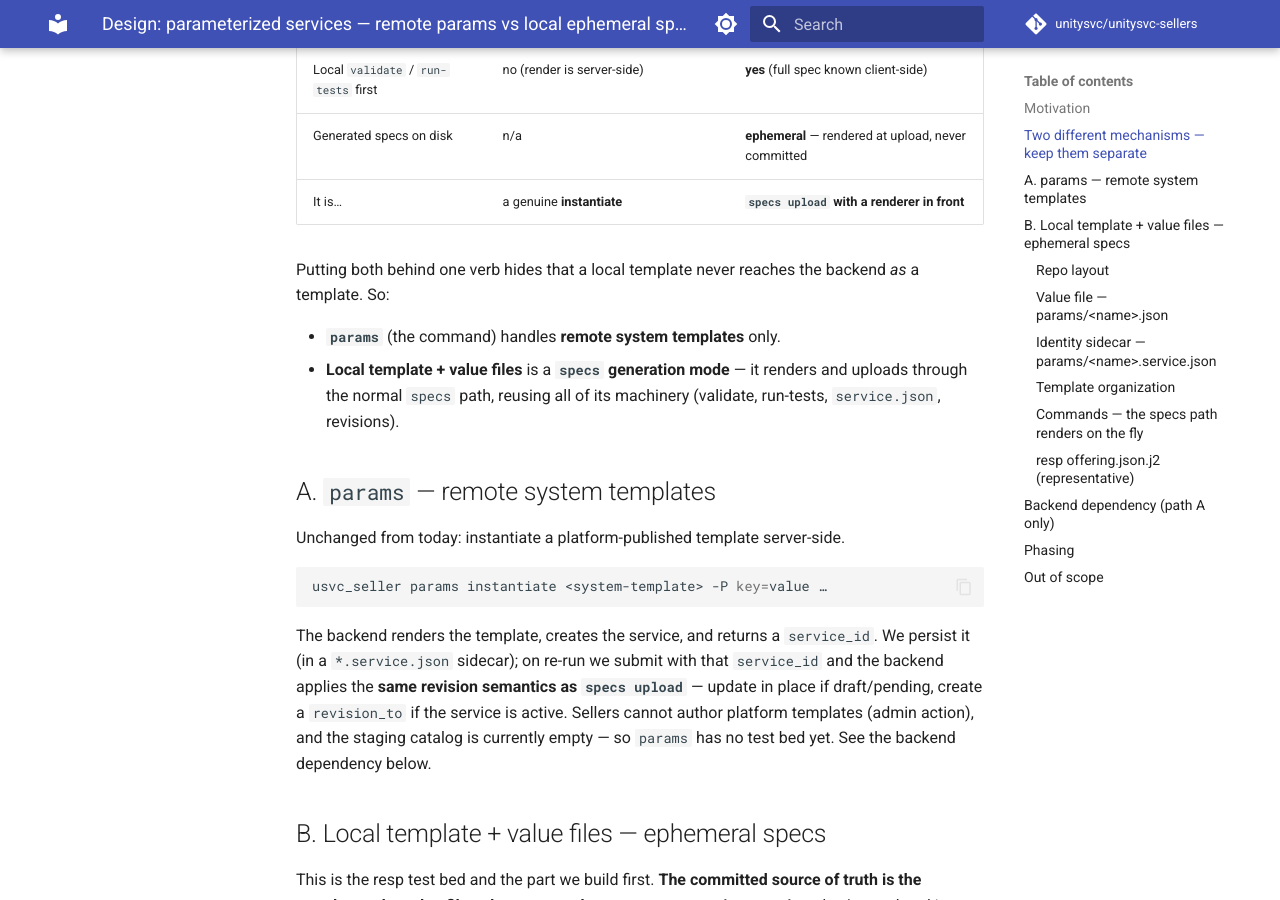
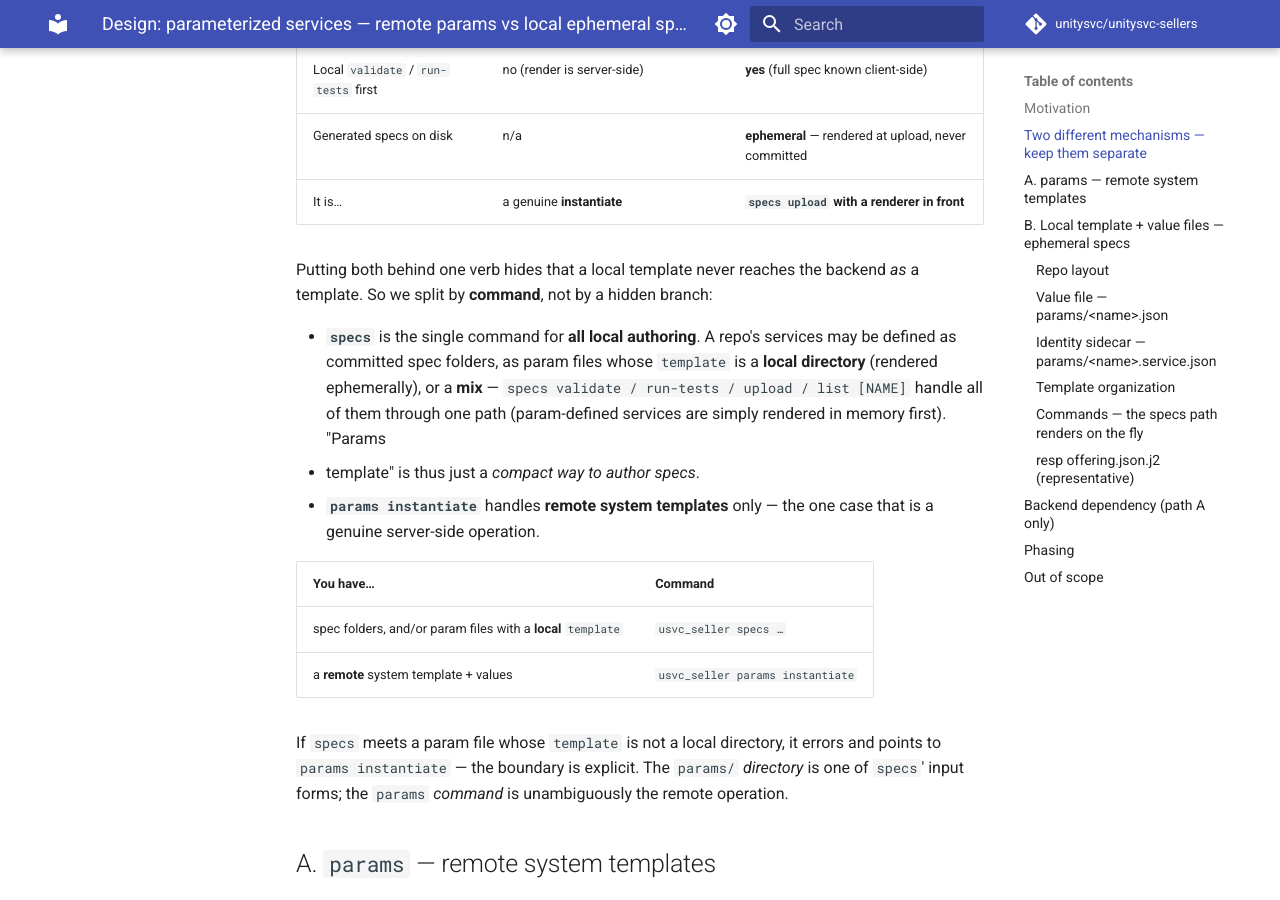
Before and after one commit to unitysvc/unitysvc-sellers, an MkDocs documentation site: the page built from docs/dev-notes/params-file-instantiation.md, in a window 1280 px wide and 900 px high, scrolled down 848 px. Built offline with MkDocs 1.6.1 and Material for MkDocs 9.7.7, drawn with Linux system fonts in a browser that asks for light colours; comment, search, counter and statistics services are not loaded; some of the changed text lies outside the part shown.

Commit message:
docs: specs is the single local command (committed specs + local param files, mixable)
Affirm that usvc_seller specs handles all local authoring — committed spec
folders and param files with a local template, freely mixed — while
params instantiate stays remote-only. Makes the params/ directory a specs
input form and the params command unambiguously remote.

```diff
--- a/docs/dev-notes/params-file-instantiation.md
+++ b/docs/dev-notes/params-file-instantiation.md
@@ -27,12 +27,26 @@ in **three values** — an HTTP `status`, a `label` ("OK", "Service Unavailable"
 | It is… | a genuine **instantiate** | **`specs upload` with a renderer in front** |
 
 Putting both behind one verb hides that a local template never reaches the
-backend *as* a template. So:
+backend *as* a template. So we split by **command**, not by a hidden branch:
 
-- **`params`** (the command) handles **remote system templates** only.
-- **Local template + value files** is a **`specs` generation mode** — it renders
-  and uploads through the normal `specs` path, reusing all of its machinery
-  (validate, run-tests, `service.json`, revisions).
+- **`specs`** is the single command for **all local authoring**. A repo's
+  services may be defined as committed spec folders, as param files whose
+  `template` is a **local directory** (rendered ephemerally), or a **mix** —
+  `specs validate / run-tests / upload / list [NAME]` handle all of them through
+  one path (param-defined services are simply rendered in memory first). "Params
+  + template" is thus just a *compact way to author specs*.
+- **`params instantiate`** handles **remote system templates** only — the one
+  case that is a genuine server-side operation.
+
+| You have… | Command |
+|---|---|
+| spec folders, and/or param files with a **local** `template` | `usvc_seller specs …` |
+| a **remote** system template + values | `usvc_seller params instantiate` |
+
+If `specs` meets a param file whose `template` is not a local directory, it
+errors and points to `params instantiate` — the boundary is explicit. The
+`params/` *directory* is one of `specs`' input forms; the `params` *command* is
+unambiguously the remote operation.
 
 ## A. `params` — remote system templates
 
@@ -134,10 +148,11 @@ existing `specs upload [NAME]`. Identity round-trips through the per-value
 `*.service.json` exactly as committed spec folders round-trip through
 `service.json`.
 
-> Naming note: the `params` **command** (remote) and the `params/` **directory**
-> (local value files consumed by `specs`) share a word but are different things —
-> "params" = the parameter-values concept; the mechanism that realizes them
-> differs. Flagged for a possible rename if it reads as confusing.
+> Naming: the `params/` **directory** is one of `specs`' local input forms; the
+> `params` **command** is the remote operation. They share the word "params"
+> (the parameter-values concept) but the boundary is explicit — `specs` handles
+> param files with a local `template`, and errors toward `params instantiate` for
+> a remote one.
 
 ### resp `offering.json.j2` (representative)
 
```
